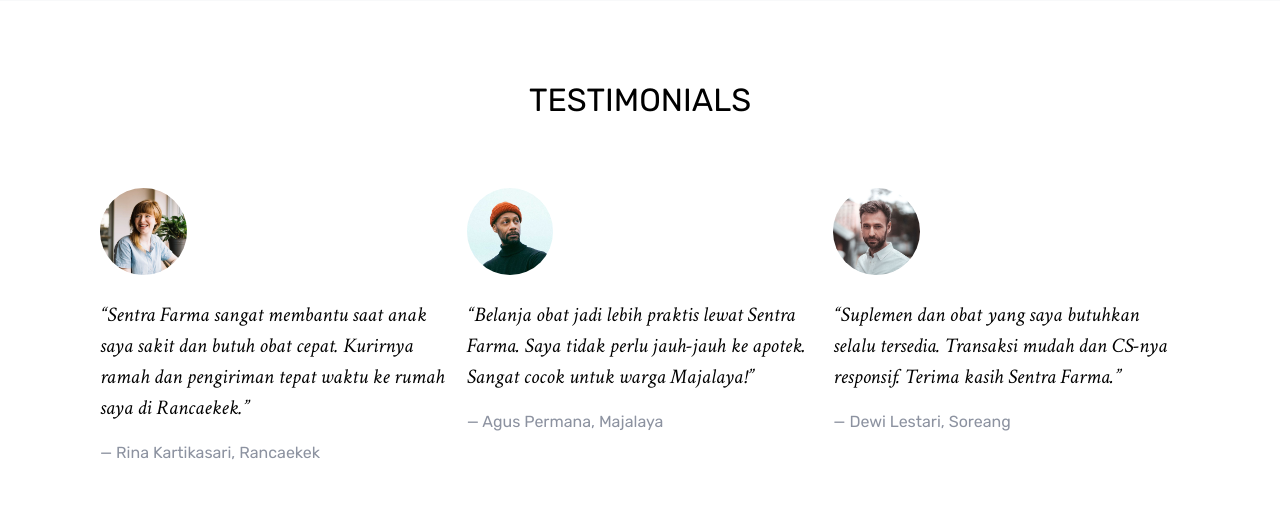
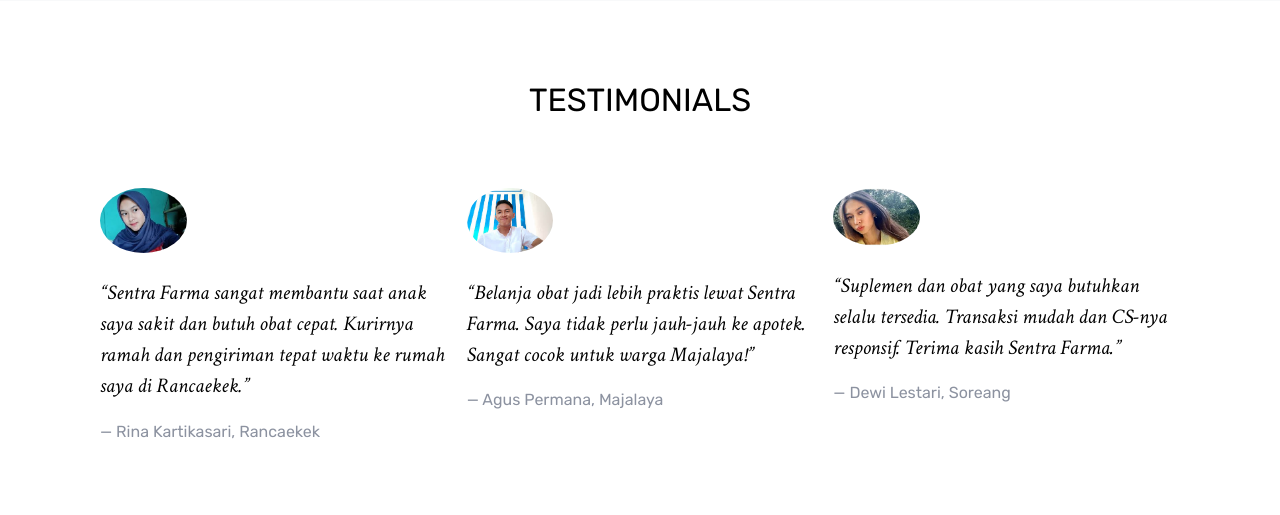
Before and after one commit to Rahardian10/sentra_farma, a CodeIgniter 4 app: the page made by app/Views/web-profile.php in a window 1280 px wide. Shown: the part 2702-3217 px from the top of the page. Run offline with PHP 8.4 and a stand-in for CodeIgniter, Linux system fonts and the light colour scheme; the template is opened without the code that fills it: most values are stand-ins (such as "Sample title", 1, 10 or a date in 2020); some libraries are stand-ins or nearby versions.

Commit message:
change profile testimoni

```diff
--- a/app/Views/web-profile.php
+++ b/app/Views/web-profile.php
@@ -226,7 +226,7 @@
                         <div class="nonloop-block-3 no-direction owl-carousel">
                             <div class="testimony">
                                 <blockquote>
-                                    <img src="<?= base_url(); ?>/webprofile/images/person_1.jpg" alt="Image" class="img-fluid w-25 mb-4 rounded-circle">
+                                    <img src="<?= base_url(); ?>/webprofile/images/wm 1.jpeg" alt="Image" class="img-fluid w-25 mb-4 rounded-circle">
                                     <p>&ldquo;Sentra Farma sangat membantu saat anak saya sakit dan butuh obat cepat. Kurirnya ramah dan pengiriman tepat waktu ke rumah saya di Rancaekek.&rdquo;</p>
                                 </blockquote>
                                 <p>&mdash; Rina Kartikasari, Rancaekek</p>
@@ -234,7 +234,7 @@
 
                             <div class="testimony">
                                 <blockquote>
-                                    <img src="<?= base_url(); ?>/webprofile/images/person_2.jpg" alt="Image" class="img-fluid w-25 mb-4 rounded-circle">
+                                    <img src="<?= base_url(); ?>/webprofile/images/m1.jpeg" alt="Image" class="img-fluid w-25 mb-4 rounded-circle">
                                     <p>&ldquo;Belanja obat jadi lebih praktis lewat Sentra Farma. Saya tidak perlu jauh-jauh ke apotek. Sangat cocok untuk warga Majalaya!&rdquo;</p>
                                 </blockquote>
                                 <p>&mdash; Agus Permana, Majalaya</p>
@@ -242,7 +242,7 @@
 
                             <div class="testimony">
                                 <blockquote>
-                                    <img src="<?= base_url(); ?>/webprofile/images/person_3.jpg" alt="Image" class="img-fluid w-25 mb-4 rounded-circle">
+                                    <img src="<?= base_url(); ?>/webprofile/images/wm 2.jpeg" alt="Image" class="img-fluid w-25 mb-4 rounded-circle">
                                     <p>&ldquo;Suplemen dan obat yang saya butuhkan selalu tersedia. Transaksi mudah dan CS-nya responsif. Terima kasih Sentra Farma.&rdquo;</p>
                                 </blockquote>
                                 <p>&mdash; Dewi Lestari, Soreang</p>
```
Also changed, not shown: public/webprofile/images/m1.jpeg (added), public/webprofile/images/wm 1.jpeg (added), public/webprofile/images/wm 2.jpeg (added).
